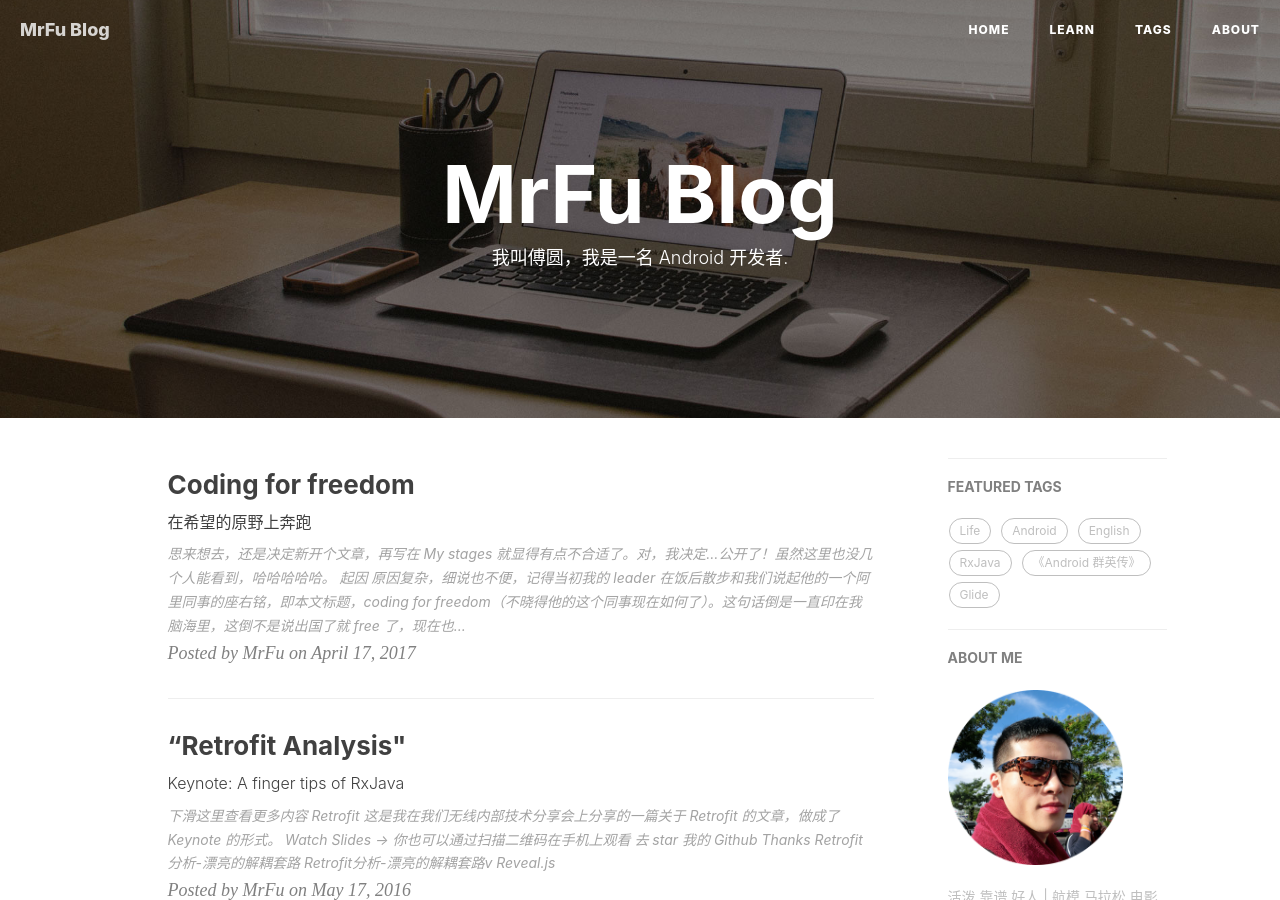
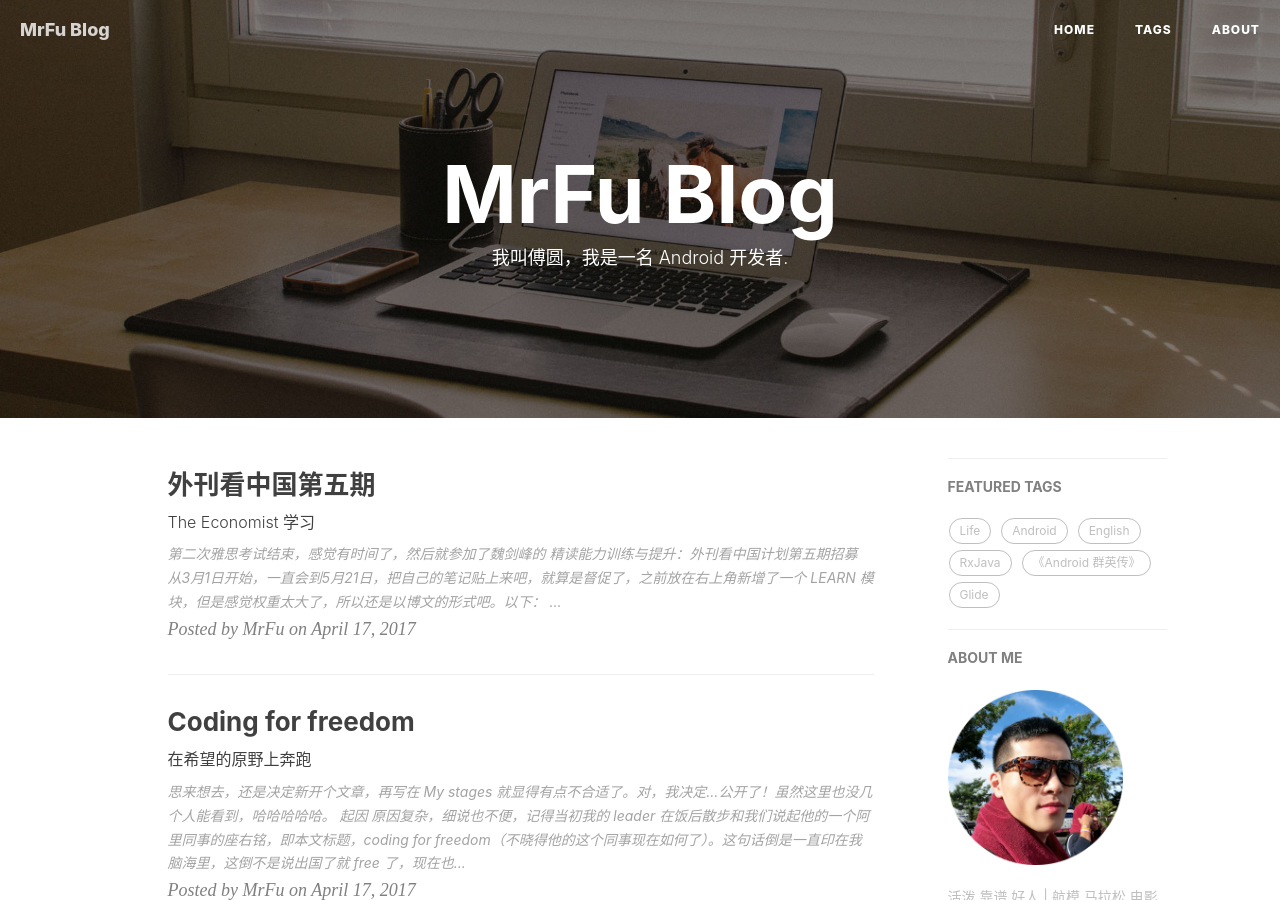
Before and after one commit to MrFuFuFu/mrfufufu.github.io, a Jekyll site: the page built from index.html, in a window 1280 px wide and 900 px high. Built offline with Jekyll 4.4.1, drawn with Linux system fonts in a browser that asks for light colours; nearby versions of some CDN libraries; the list of posts is cut into pages by our own code; comment, search, counter and statistics services are not loaded.

Commit message:
new articles and remove learn module

```diff
--- a/_includes/nav.html
+++ b/_includes/nav.html
@@ -39,9 +39,9 @@
                     </li>
                     {% endif %}{% endfor %}-->
 
-                    <li>
+                    <!--<li>
                         <a href="/learn/">Learn</a>
-                    </li>
+                    </li>-->
 
                     <li>
                         <a href="/tags/">Tags</a>
--- a/_posts/2017-04-17-Coding-for-freedom.markdown
+++ b/_posts/2017-04-17-Coding-for-freedom.markdown
@@ -42,7 +42,7 @@ tags:
 
 **以下是之前写的**
 
-.....略
+国庆前三天在家仔仔细细的看了 New Zealand 的移民方案，发现，这可能是比澳洲还要有优势的选项。又联系了好几个已经拿到 NZ PR 的程序员，发现可行性很高，而且，性价比也很高。下面是我列的对比表格
 
 上个对比图
 
@@ -57,6 +57,14 @@ tags:
 | PR 优势 | 拿到澳洲PR=拿到新西兰 PR | 不等于 |
 | 薪资待遇 | 35W(RMB)/年 起 | 25W(RMB)/年 起 |
 | 无聊程度 | 不无聊 | 非常无聊 |
+
+读书的总开销来说，新西兰直接秒杀澳洲了，如果去新西兰的话，自己应该能存到这么多，对移民条件来说，雅思4个7其实在读硕士期间拿到对我来说并不是太大问题（虽然确实很难，但是宝宝有信心）。新西兰的程序员工作，据他们反馈，虽然难找也小众，但是努力还是能找到的。还有一点就是 PR 的优势了，优势也相当明显，即便你拿了 PR，去其他国家也能长期工作（比如我还想去 Singapore）。
+
+综上所述，新西兰选择更好，中介那边的1000块保证金可能拿回不来了，哈哈。
+
+昨天收到了弗林德斯大学的 condition offer 了；塔斯马尼亚大学需要回答他们一个问题，问题已提交；伍伦贡大学比较麻烦，需要一个 GTE 声明和一份 PS（表明 GAP year 超过2年的原因），反正都不去了，我也不想写了。
+
+朋友推荐找了 NZ 当地的中介，推荐了 Unitec 这所学校。先申请 GPD，如果不行就申请 GD，主要是因为我本科不是计算机。但是，通信工程总还是相关专业吧。希望 GPD 能申请上，明天提交申请材料。
 
 吐槽下，又感冒了！感觉1个月感冒2次，每次15天的节奏！！！睡眠不足的后果就是太虚了，即使每天锻炼都完全没用...
 
--- /dev/null
+++ b/_posts/2017-04-17-The_Economist.markdown
@@ -0,0 +1,21 @@
+---
+layout: post
+title:  外刊看中国第五期
+subtitle: The Economist 学习
+author: MrFu
+date:   2017-04-17 19:48:00
+catalog:    true
+tags:
+    - English
+---
+
+
+第二次雅思考试结束，感觉有时间了，然后就参加了魏剑峰的 [精读能力训练与提升：外刊看中国计划第五期招募](https://mp.weixin.qq.com/s?__biz=MzA4MTY0NTYwMA==&mid=2651178032&idx=1&sn=e6b42d2e357bdbd5dd42bde049e7c1d7&chksm=8460bd7fb3173469be4b49f0429b01e96c8395652ac771025445ee8228f793e6f0350d1d8276&scene=0&key=f76d225d2425a7cbe78b5fd0a2f6563b2b8d3d6cd7fa231423c8ee22b3446240548af9b86ef8e6db0287f93f56774626f19c61c2a115254fba4e158cac0587cbd3378691de7620cfb1a537fe5eecc274&ascene=0&uin=MTIwMjE4MTIw&devicetype=iMac+MacBookPro11%2C4+OSX+OSX+10.11.6+build(15G1212)&version=12010110&nettype=WIFI&fontScale=100&pass_ticket=IDxaQtvbsh7aU26aWFc8wtVLk4xtGFdsgqrlj%2F%2BfwRs%3D) 从3月1日开始，一直会到5月21日，把自己的笔记贴上来吧，就算是督促了，之前放在右上角新增了一个 `LEARN` 模块，但是感觉权重太大了，所以还是以博文的形式吧。以下：
+
+<ul class="active-list">
+        {% for file in site.static_files %}
+          {% if file.path contains "/attach/TheEconomist" and file.extname == ".pdf" %}
+            <li><a href="{{ file.path }}"> {{ file.basename }} </a></li>
+          {% endif %}
+        {% endfor %}
+    </ul>
```
